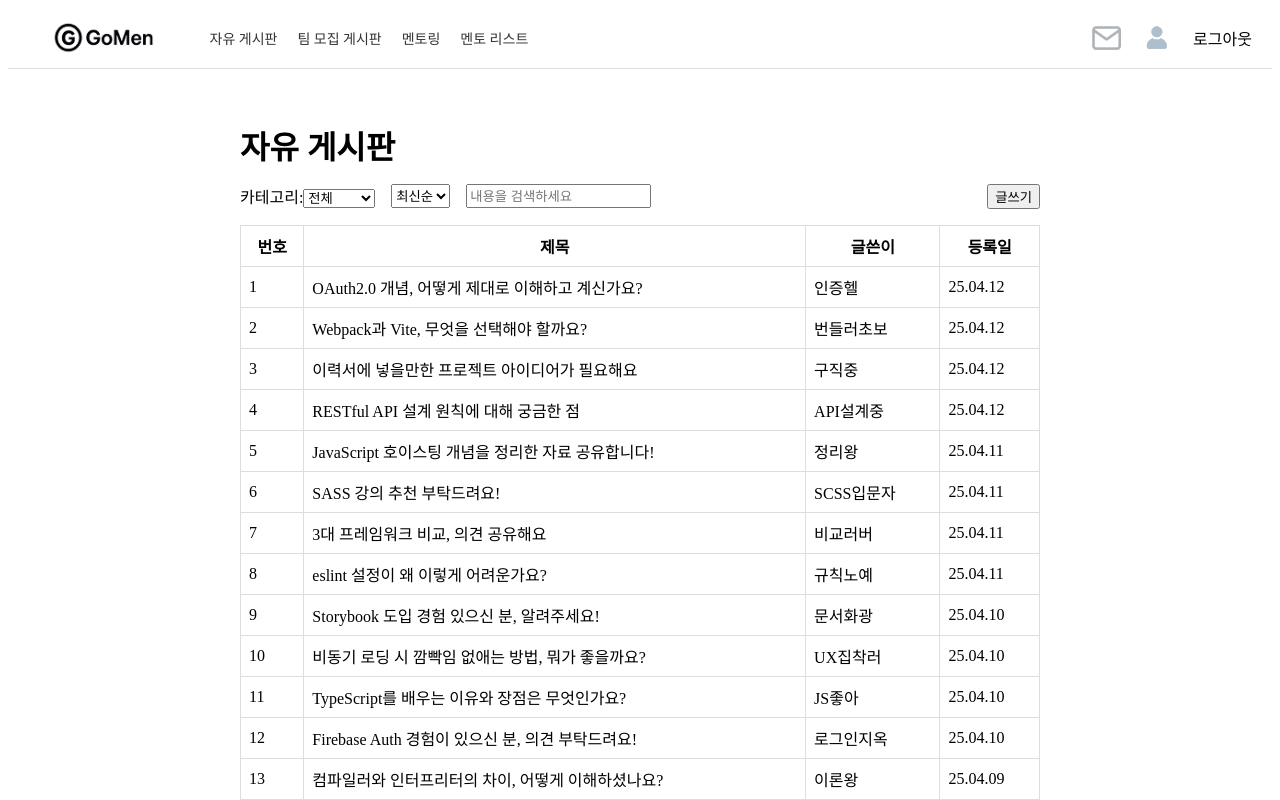
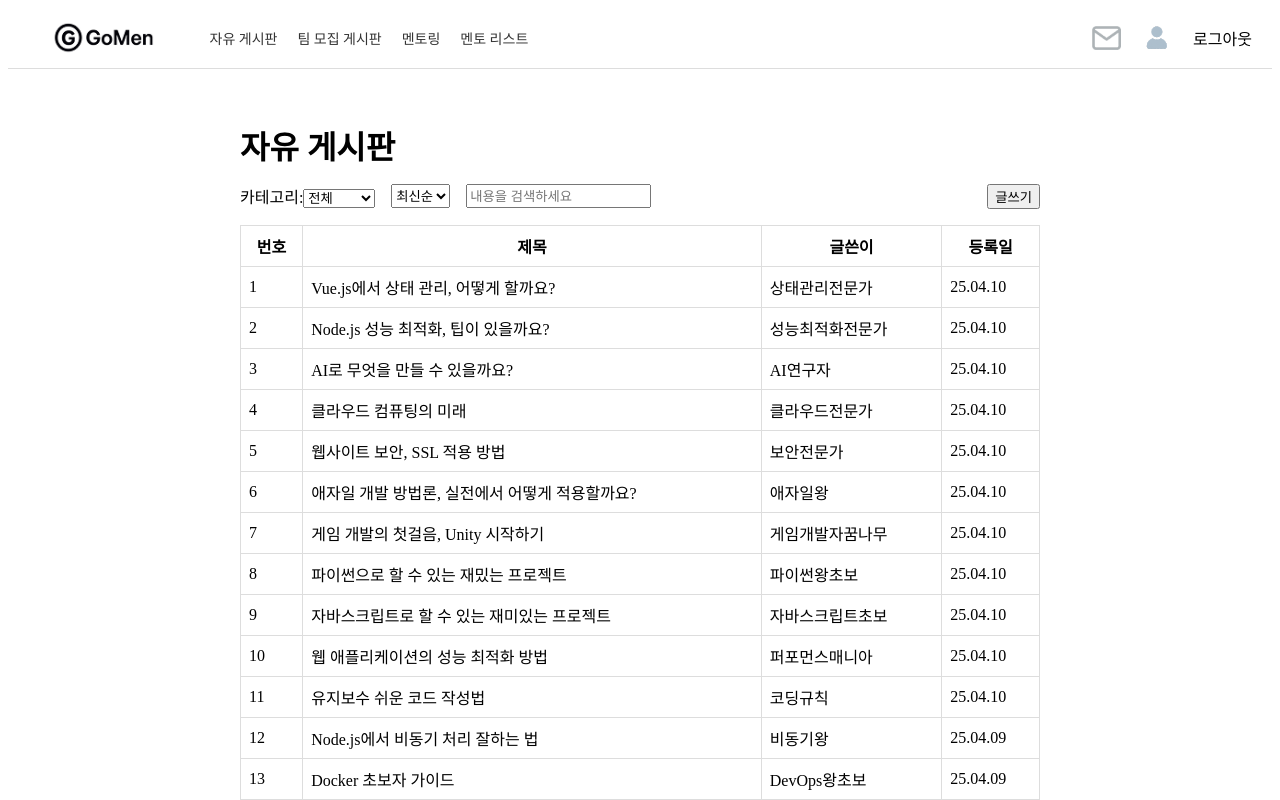
Before and after one commit to 4team-tuna/be14-3rd-Tuna-GoMen, a Vue app in the folder frontend/gomen/: page /boards/free in a window 1280 px wide. Shown: the top 800 px of the page. Built offline with nearby package versions, Linux system fonts and the light colour scheme; data requests are answered from the project's data file.

Commit message:
자유게시판과 게시글연동완료, css구현부족

```diff
--- a/frontend/gomen/mock/db.json
+++ b/frontend/gomen/mock/db.json
@@ -1,250 +1,394 @@
 {
-  "posts": [
+  "allposts": [
     {
       "id": 1,
-      "tag": "장비추천 게시판",
       "title": "코린이 노트북 추천해주세요 ㅜ",
-      "writer": "서버개발자희망",
+      "author": "서버개발자희망",
       "date": "2025.04.08 13:48",
+      "category": "장비추천",
       "views": 345,
       "likes": 12,
-      "content": "안녕하세요 이제 대학에 입학한 새내기예요. ... 다름이아니라 ㅇㅇㅇ디스코드(영어: Discord, 약칭: 디코)는 게이밍부터, 교육과 비즈니스 영역의 커뮤니티 생성을 목적으로 설계된 VoIP 응용 소프트웨어의 하나이다. 디스코드는 채팅 채널에 있는 유저 사이의 텍스트, 이미지, 비디오, 음성 커뮤니케이션에 특화되어있다. 디스코드는 마이크로소프트 윈도우, macOS, 안드로이드, iOS, 리눅스, 웹 브라우저에서 실행된다. 2019년 11월에는 개발자들이 디스코드에 약 4000만 이상의 사용자들이 있다고 발표하였다. 또 '봇'이라는 신개념 로봇이 도입되었는데, 이들은 디스코드 서버의 자동화된 기능을 할 수 있도록 도와준다. 봇은 대부분이 무료지만 일부 봇의 경우엔 봇 개발진의 결정으로 유료화되어 있다."
-    }
-  ],
+      "content": "안녕하세요 이제 대학에 입학한 새내기예요. ...",
       "comments": [
         {
           "id": 1,
-      "postId": 1,
           "writer": "안현경개발짱",
           "content": "애.. 그냥 애플 써라...",
           "date": "2025.04.09 14:47"
         },
         {
           "id": 2,
-      "postId": 1,
           "writer": "소름돋긔",
           "content": "새로 나온 LG 그램 가볍고 좋아요 저는...",
           "date": "2025.04.09 16:33"
         },
         {
           "id": 3,
-      "postId": 1,
           "writer": "놀이터정모와이",
           "content": "3년간 무상 보수 가능해요!",
           "date": "2025.04.09 17:08"
         }
-  ],
-    "allposts": [
-      {
-        "id": 1,
-        "title": "최고의 개발용 키보드 추천해주세요!",
-        "author": "새벽개발자",
-        "date": "25.04.04",
-        "category": "장비추천"
+      ]
     },
     {
       "id": 2,
       "title": "2025년 최신 개발용 랩탑 비교",
       "author": "DevGuru",
       "date": "25.04.04",
-        "category": "장비추천"
+      "category": "장비추천",
+      "views": 123,
+      "likes": 5,
+      "content": "..."
     },
     {
       "id": 3,
       "title": "Vue.js로 컴포넌트 설계 어떻게 시작할까요?",
       "author": "개린이",
       "date": "25.04.05",
-        "category": "Q&A"
+      "category": "Q&A",
+      "views": 78,
+      "likes": 4,
+      "content": "Vue.js를 배우기 시작했는데 컴포넌트 설계가 어려워요. ...",
+      "comments": [
+        {
+          "id": 1,
+          "writer": "리액트왕",
+          "content": "컴포넌트 설계 시 부모-자식 관계를 잘 설정하세요!",
+          "date": "2025.04.06 10:10"
+        }
+      ]
     },
     {
       "id": 4,
       "title": "최고의 모니터 세팅 팁 공유해요",
       "author": "스택수집가",
       "date": "25.04.05",
-        "category": "장비추천"
+      "category": "장비추천",
+      "views": 89,
+      "likes": 6,
+      "content": "모니터 세팅을 어떻게 해야 생산성이 높아질까요? ...",
+      "comments": []
     },
     {
       "id": 5,
       "title": "웹 디자인을 위한 최고의 마우스는?",
       "author": "디자인고민중",
       "date": "25.04.06",
-        "category": "장비추천"
+      "category": "장비추천",
+      "views": 134,
+      "likes": 11,
+      "content": "디자인 작업에 적합한 마우스를 찾고 있습니다. ...",
+      "comments": [
+        {
+          "id": 1,
+          "writer": "디자인왕",
+          "content": "애플 매직 마우스가 좋습니다!",
+          "date": "2025.04.06 15:32"
+        }
+      ]
     },
     {
       "id": 6,
       "title": "백엔드 서버에 적합한 장비는 무엇이 좋을까요?",
       "author": "백엔드지망",
       "date": "25.04.06",
-        "category": "장비추천"
+      "category": "장비추천",
+      "views": 210,
+      "likes": 19,
+      "content": "백엔드 서버를 구성하려고 하는데 어떤 장비가 좋을까요?",
+      "comments": [
+        {
+          "id": 1,
+          "writer": "서버전문가",
+          "content": "클라우드 서버를 추천드립니다.",
+          "date": "2025.04.07 09:45"
+        }
+      ]
     },
     {
       "id": 7,
       "title": "파이어베이스 사용 경험자 있나요?",
       "author": "배포초보",
       "date": "25.04.06",
-        "category": "Q&A"
+      "category": "Q&A",
+      "views": 112,
+      "likes": 7,
+      "content": "파이어베이스를 사용해보려고 하는데 어떤 점이 장점인가요?",
+      "comments": [
+        {
+          "id": 1,
+          "writer": "클라우드도전",
+          "content": "파이어베이스는 설정이 간편하고 스케일링이 좋아요.",
+          "date": "2025.04.07 14:20"
+        }
+      ]
     },
     {
       "id": 8,
       "title": "프로젝트에서 자주 발생하는 문제들 공유해요!",
       "author": "API헬퍼",
       "date": "25.04.07",
-        "category": "잡담"
+      "category": "잡담",
+      "views": 90,
+      "likes": 8,
+      "content": "개발하면서 자주 발생하는 문제들에 대해 이야기해요.",
+      "comments": []
     },
     {
       "id": 9,
       "title": "웹사이트의 모바일 최적화, 어떻게 해야 할까요?",
       "author": "반응형초보",
       "date": "25.04.07",
-        "category": "Q&A"
+      "category": "Q&A",
+      "views": 75,
+      "likes": 3,
+      "content": "모바일에 최적화된 웹사이트를 만드는 방법이 궁금합니다.",
+      "comments": []
     },
     {
       "id": 10,
       "title": "버전 관리 시스템, Git은 어떤 식으로 사용하는 게 좋을까요?",
       "author": "Git왕초보",
       "date": "25.04.07",
-        "category": "Q&A"
+      "category": "Q&A",
+      "views": 125,
+      "likes": 14,
+      "content": "Git을 잘 사용하려면 어떤 습관을 들여야 하나요?",
+      "comments": [
+        {
+          "id": 1,
+          "writer": "버전관리전문가",
+          "content": "Git은 커밋 메시지를 잘 써야 합니다.",
+          "date": "2025.04.08 11:25"
+        }
+      ]
     },
     {
       "id": 11,
       "title": "나만의 토이 프로젝트를 시작해보자!",
       "author": "새싹개발자",
       "date": "25.04.08",
-        "category": "잡담"
+      "category": "잡담",
+      "views": 220,
+      "likes": 22,
+      "content": "토이 프로젝트를 시작하려고 하는데, 추천할 만한 프로젝트 있나요?",
+      "comments": []
     },
     {
       "id": 12,
       "title": "다크모드 구현의 어려움, 어떻게 해결하시나요?",
       "author": "야근러",
       "date": "25.04.08",
-        "category": "Q&A"
+      "category": "Q&A",
+      "views": 150,
+      "likes": 12,
+      "content": "다크모드 구현할 때 어려운 점이 많네요. 어떻게 해결하시나요?",
+      "comments": []
     },
     {
       "id": 13,
       "title": "Next.js 사용기, 장점과 단점은?",
       "author": "풀스택꿈나무",
       "date": "25.04.08",
-        "category": "Q&A"
+      "category": "Q&A",
+      "views": 110,
+      "likes": 9,
+      "content": "Next.js 사용을 시작했는데 장단점에 대해 궁금해요.",
+      "comments": []
     },
     {
       "id": 14,
       "title": "프론트엔드 포트폴리오 작성 팁",
       "author": "이직준비생",
       "date": "25.04.08",
-        "category": "잡담"
+      "category": "잡담",
+      "views": 90,
+      "likes": 5,
+      "content": "프론트엔드 개발자로서 포트폴리오를 어떻게 작성해야 할까요?",
+      "comments": []
     },
     {
       "id": 15,
       "title": "컴포넌트 설계 잘하는 법, 누구나 알면 좋을 팁!",
       "author": "구조화러버",
       "date": "25.04.09",
-        "category": "Q&A"
+      "category": "Q&A",
+      "views": 50,
+      "likes": 3,
+      "content": "컴포넌트를 설계할 때 유용한 팁이 있나요?",
+      "comments": []
     },
     {
       "id": 16,
       "title": "React Native와 Flutter, 무엇을 선택할까요?",
       "author": "모바일초심",
       "date": "25.04.09",
-        "category": "Q&A"
+      "category": "Q&A",
+      "views": 88,
+      "likes": 6,
+      "content": "React Native와 Flutter의 차이점과 장단점은 무엇인가요?",
+      "comments": []
     },
     {
       "id": 17,
-        "title": "Axios Interceptor 사용 시 주의할 점",
-        "author": "axios초보",
+      "title": "MySQL에서 JOIN 최적화 팁",
+      "author": "DB초보",
       "date": "25.04.09",
-        "category": "Q&A"
+      "category": "Q&A",
+      "views": 120,
+      "likes": 7,
+      "content": "MySQL에서 JOIN을 최적화하는 팁이 있나요?",
+      "comments": []
     },
     {
       "id": 18,
-        "title": "컴파일러와 인터프리터의 차이, 어떻게 이해하셨나요?",
-        "author": "이론왕",
+      "title": "Docker 초보자 가이드",
+      "author": "DevOps왕초보",
       "date": "25.04.09",
-        "category": "Q&A"
+      "category": "Q&A",
+      "views": 135,
+      "likes": 13,
+      "content": "Docker를 처음 접하는데 어디서부터 시작해야 할지 모르겠어요.",
+      "comments": []
     },
     {
       "id": 19,
-        "title": "Firebase Auth 경험이 있으신 분, 의견 부탁드려요!",
-        "author": "로그인지옥",
-        "date": "25.04.10",
-        "category": "Q&A"
+      "title": "Node.js에서 비동기 처리 잘하는 법",
+      "author": "비동기왕",
+      "date": "25.04.09",
+      "category": "Q&A",
+      "views": 250,
+      "likes": 15,
+      "content": "Node.js에서 비동기 처리를 잘하려면 어떤 점을 신경 써야 할까요?",
+      "comments": [
+        {
+          "id": 1,
+          "writer": "비동기노예",
+          "content": "Promise와 async/await를 잘 활용하세요.",
+          "date": "2025.04.10 09:45"
+        }
+      ]
     },
     {
       "id": 20,
-        "title": "TypeScript를 배우는 이유와 장점은 무엇인가요?",
-        "author": "JS좋아",
+      "title": "유지보수 쉬운 코드 작성법",
+      "author": "코딩규칙",
       "date": "25.04.10",
-        "category": "Q&A"
+      "category": "Q&A",
+      "views": 95,
+      "likes": 6,
+      "content": "유지보수가 쉬운 코드를 작성하려면 어떤 규칙을 지켜야 할까요?",
+      "comments": []
     },
     {
       "id": 21,
-        "title": "비동기 로딩 시 깜빡임 없애는 방법, 뭐가 좋을까요?",
-        "author": "UX집착러",
+      "title": "웹 애플리케이션의 성능 최적화 방법",
+      "author": "퍼포먼스매니아",
       "date": "25.04.10",
-        "category": "Q&A"
+      "category": "Q&A",
+      "views": 110,
+      "likes": 8,
+      "content": "웹 애플리케이션의 성능을 최적화하려면 어떤 방법이 좋을까요?",
+      "comments": []
     },
     {
       "id": 22,
-        "title": "Storybook 도입 경험 있으신 분, 알려주세요!",
-        "author": "문서화광",
+      "title": "자바스크립트로 할 수 있는 재미있는 프로젝트",
+      "author": "자바스크립트초보",
       "date": "25.04.10",
-        "category": "Q&A"
+      "category": "잡담",
+      "views": 140,
+      "likes": 10,
+      "content": "자바스크립트로 할 수 있는 재미있는 프로젝트 추천해주세요.",
+      "comments": []
     },
     {
       "id": 23,
-        "title": "eslint 설정이 왜 이렇게 어려운가요?",
-        "author": "규칙노예",
-        "date": "25.04.11",
-        "category": "Q&A"
+      "title": "파이썬으로 할 수 있는 재밌는 프로젝트",
+      "author": "파이썬왕초보",
+      "date": "25.04.10",
+      "category": "잡담",
+      "views": 200,
+      "likes": 14,
+      "content": "파이썬으로 할 수 있는 재밌는 프로젝트 추천해주세요.",
+      "comments": []
     },
     {
       "id": 24,
-        "title": "3대 프레임워크 비교, 의견 공유해요",
-        "author": "비교러버",
-        "date": "25.04.11",
-        "category": "잡담"
+      "title": "게임 개발의 첫걸음, Unity 시작하기",
+      "author": "게임개발자꿈나무",
+      "date": "25.04.10",
+      "category": "잡담",
+      "views": 250,
+      "likes": 18,
+      "content": "Unity를 배우기 시작했어요! 어떻게 시작해야 할지 모르겠네요.",
+      "comments": []
     },
     {
       "id": 25,
-        "title": "SASS 강의 추천 부탁드려요!",
-        "author": "SCSS입문자",
-        "date": "25.04.11",
-        "category": "Q&A"
+      "title": "애자일 개발 방법론, 실전에서 어떻게 적용할까요?",
+      "author": "애자일왕",
+      "date": "25.04.10",
+      "category": "잡담",
+      "views": 150,
+      "likes": 9,
+      "content": "애자일 개발 방법론을 실전에 어떻게 적용할 수 있을까요?",
+      "comments": []
     },
     {
       "id": 26,
-        "title": "JavaScript 호이스팅 개념을 정리한 자료 공유합니다!",
-        "author": "정리왕",
-        "date": "25.04.11",
-        "category": "Q&A"
+      "title": "웹사이트 보안, SSL 적용 방법",
+      "author": "보안전문가",
+      "date": "25.04.10",
+      "category": "Q&A",
+      "views": 130,
+      "likes": 7,
+      "content": "웹사이트에 SSL을 적용하는 방법을 알려주세요.",
+      "comments": []
     },
     {
       "id": 27,
-        "title": "RESTful API 설계 원칙에 대해 궁금한 점",
-        "author": "API설계중",
-        "date": "25.04.12",
-        "category": "Q&A"
+      "title": "클라우드 컴퓨팅의 미래",
+      "author": "클라우드전문가",
+      "date": "25.04.10",
+      "category": "잡담",
+      "views": 180,
+      "likes": 12,
+      "content": "클라우드 컴퓨팅의 발전 방향은 어디로 가고 있을까요?",
+      "comments": []
     },
     {
       "id": 28,
-        "title": "이력서에 넣을만한 프로젝트 아이디어가 필요해요",
-        "author": "구직중",
-        "date": "25.04.12",
-        "category": "잡담"
+      "title": "AI로 무엇을 만들 수 있을까요?",
+      "author": "AI연구자",
+      "date": "25.04.10",
+      "category": "잡담",
+      "views": 220,
+      "likes": 17,
+      "content": "AI를 활용한 재밌는 프로젝트를 공유해 주세요.",
+      "comments": []
     },
     {
       "id": 29,
-        "title": "Webpack과 Vite, 무엇을 선택해야 할까요?",
-        "author": "번들러초보",
-        "date": "25.04.12",
-        "category": "잡담"
+      "title": "Node.js 성능 최적화, 팁이 있을까요?",
+      "author": "성능최적화전문가",
+      "date": "25.04.10",
+      "category": "Q&A",
+      "views": 190,
+      "likes": 16,
+      "content": "Node.js의 성능을 최적화하려면 어떻게 해야 할까요?",
+      "comments": []
     },
     {
       "id": 30,
-        "title": "OAuth2.0 개념, 어떻게 제대로 이해하고 계신가요?",
-        "author": "인증헬",
-        "date": "25.04.12",
-        "category": "Q&A"
+      "title": "Vue.js에서 상태 관리, 어떻게 할까요?",
+      "author": "상태관리전문가",
+      "date": "25.04.10",
+      "category": "Q&A",
+      "views": 80,
+      "likes": 5,
+      "content": "Vue.js에서 상태 관리를 어떻게 효율적으로 할 수 있을까요?",
+      "comments": []
     }
   ]
-
 }
--- a/frontend/gomen/src/components/freeboard/BoardList.vue
+++ b/frontend/gomen/src/components/freeboard/BoardList.vue
@@ -11,7 +11,9 @@
       <tbody>
         <tr v-for="(post, index) in paginated" :key="post.id">
           <td>{{ startIndex + index + 1 }}</td>
-          <td>{{ post.title }}</td>
+          <td>
+  <router-link :to="`/boards/free/${post.id}`" class="router-link">{{ post.title }}</router-link>
+</td>
           <td>{{ post.author }}</td>
           <td>{{ post.date }}</td>
         </tr>
@@ -62,4 +64,18 @@
     margin: 0 0.25rem;
     padding: 0.25rem 0.5rem;
   }
+
+  .router-link {
+  text-decoration: none;
+  color: inherit;
+  transition: all 0.2s ease-in-out;
+}
+
+.router-link:hover {
+  transform: scale(1.02);
+  font-weight: 600;
+  color: #222;
+}
+
+
   </style>
--- a/frontend/gomen/src/router/index.js
+++ b/frontend/gomen/src/router/index.js
@@ -3,7 +3,7 @@ import FreeBoardPage from '@/views/FreeBoard/FreeBoardPage.vue'
 import BoardView from '@/views/FreeBoard/BoardView.vue'
 
 const routes = [
-  { path: '/board/free/:id', name: 'FreeBoardPage', component: FreeBoardPage },
+  { path: '/boards/free/:id', name: 'FreeBoardPage', component: FreeBoardPage },
   { path: '/boards/free', name: 'FreeBoardList', component: BoardView }
 ]
 
--- a/frontend/gomen/src/views/FreeBoard/FreeBoardPage.vue
+++ b/frontend/gomen/src/views/FreeBoard/FreeBoardPage.vue
@@ -1,20 +1,20 @@
 <template>
   <div class="free-board-page">
-
     <main class="board-container">
       <h2 class="board-title">📢 자유 게시판</h2>
 
       <PostCard v-if="post" :post="post" />
 
-        <CommentList v-if="comments.length" :comments="comments" />
+      <!-- 댓글 목록을 post 내의 comments로 바로 처리 -->
+      <CommentList v-if="post && post.comments.length" :comments="post.comments" />
       <CommentForm />
     </main>
   </div>
 </template>
 
-
 <script setup>
 import { ref, onMounted } from 'vue'
+import { useRoute } from 'vue-router'
 import axios from 'axios'
 
 // 공통 컴포넌트
@@ -23,24 +23,20 @@
 import CommentForm from '@/components/freeboard/CommentForm.vue'
 
 const post = ref(null)
-  const comments = ref([])
+const route = useRoute()
 
 onMounted(async () => {
   try {
-    const postRes = await axios.get('/api/posts/1')
+    // 이제 하나의 요청으로 모든 데이터 (게시물 + 댓글) 받기
+    const postRes = await axios.get(`http://localhost:3001/allposts/${route.params.id}`)
     post.value = postRes.data
 
-    const commentRes = await axios.get('/api/comments?postId=1')
-    comments.value = commentRes.data
-
-    console.log('🔥 댓글 목록:', comments.value)
+    console.log('🔥 게시물과 댓글:', post.value)
   } catch (error) {
     console.error('데이터 로딩 실패:', error)
   }
 })
-
 </script>
-
 
 <style scoped>
 .free-board-page {
@@ -53,22 +49,21 @@
 
 .board-container {
   width: 100%;
-  max-width: 1000px; /* 필요시 늘릴 수 있음 */
+  max-width: 1000px;
   margin: 40px auto;
   padding: 24px;
   background: white;
   border-radius: 12px;
-  box-shadow: 0 2px 10px rgba(0,0,0,0.05);
+  box-shadow: 0 2px 10px rgba(0, 0, 0, 0.05);
 
   display: flex;
   flex-direction: column;
   gap: 24px;
 }
 
-
 .board-title {
   font-size: 30px;
   font-weight: bold;
-    margin-left:30px;
+  margin-left: 30px;
 }
 </style>
```
Lines whose indentation alone changed are shown as unchanged.
